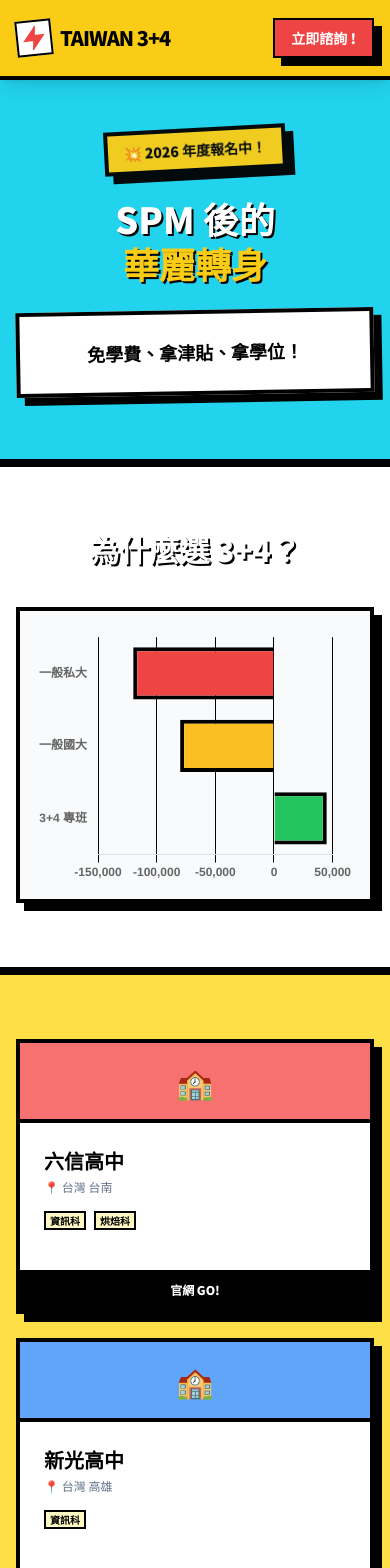
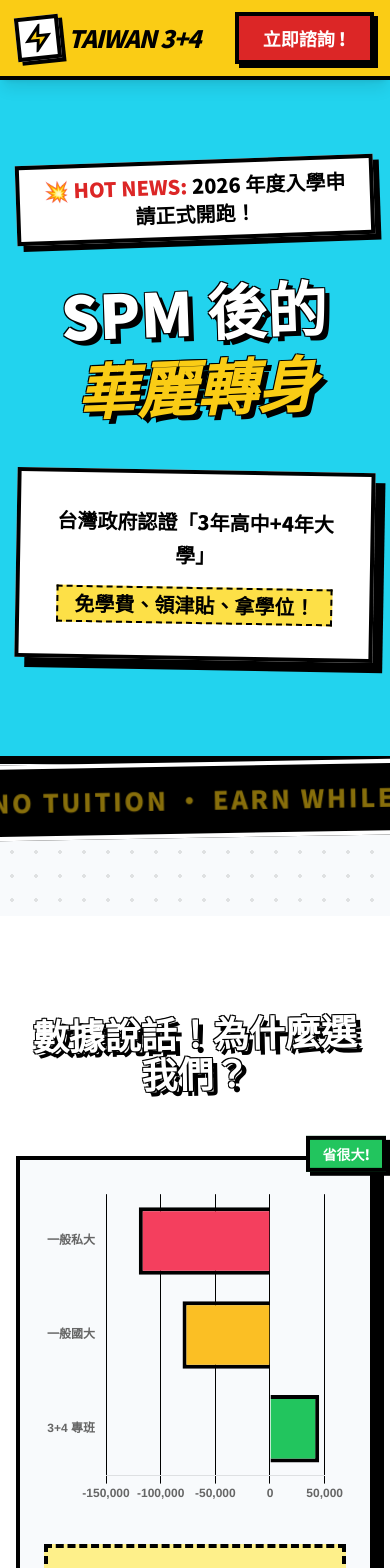
Before and after one commit to isaac0194/taiwan-3plus4-landing, a React (Vite) app: page / in a window 390 px wide. Shown: the top 1568 px of the page. Built offline with nearby package versions, Linux system fonts and the light colour scheme.

Commit message:
這樣可以了吧

```diff
--- a/src/App.jsx
+++ b/src/App.jsx
@@ -12,34 +12,47 @@ import { Bar } from 'react-chartjs-2';
 
 ChartJS.register(CategoryScale, LinearScale, BarElement, Title, Tooltip, Legend);
 
-// 自定義 SVG 圖示，避免依賴外部庫報錯
+// --- 視覺組件：純 SVG 圖示 (避免外部庫依賴錯誤) ---
 const IconZap = () => (
-  <svg width="24" height="24" viewBox="0 0 24 24" fill="none" stroke="currentColor" strokeWidth="2" className="text-red-500 fill-red-500"><polygon points="13 2 3 14 12 14 11 22 21 10 12 10 13 2"/></svg>
+  <svg width="28" height="28" viewBox="0 0 24 24" fill="none" stroke="black" strokeWidth="2.5" className="text-red-500 fill-yellow-400"><polygon points="13 2 3 14 12 14 11 22 21 10 12 10 13 2"/></svg>
 );
 const IconChevron = ({ isOpen }) => (
-  <svg width="20" height="20" viewBox="0 0 24 24" fill="none" stroke="currentColor" strokeWidth="2" className={`transition-transform ${isOpen ? 'rotate-180' : ''}`}><path d="M19 9l-7 7-7-7" /></svg>
+  <svg width="24" height="24" viewBox="0 0 24 24" fill="none" stroke="black" strokeWidth="3" className={`transition-transform duration-300 ${isOpen ? 'rotate-180' : ''}`}><path d="M19 9l-7 7-7-7" /></svg>
+);
+const Badge = ({ text, color = "bg-red-500" }) => (
+  <div className={`absolute -top-4 -right-4 ${color} text-white font-black px-3 py-1 border-4 border-black shadow-[4px_4px_0px_0px_rgba(0,0,0,1)] -rotate-12 z-10 text-sm animate-bounce`}>
+    {text}
+  </div>
 );
 
 export default function App() {
   useEffect(() => {
     const link = document.createElement('link');
+    // 修正：純字串網址，無括號
     link.href = 'https://fonts.googleapis.com/css2?family=Bangers&family=Noto+Sans+TC:wght@700;900&display=swap';
     link.rel = 'stylesheet';
     document.head.appendChild(link);
   }, []);
 
   return (
-    <div className="min-h-screen text-black comic-bg overflow-x-hidden" style={{ fontFamily: "'Noto Sans TC', sans-serif" }}>
+    <div className="min-h-screen text-black bg-[#f8fafc] overflow-x-hidden selection:bg-yellow-300" style={{ fontFamily: "'Noto Sans TC', sans-serif", backgroundImage: 'radial-gradient(rgba(0,0,0,0.1) 2px, transparent 2px)', backgroundSize: '24px 24px' }}>
       <style>{`
-        .comic-bg { background-color: #f8fafc; background-image: radial-gradient(#cbd5e1 2px, transparent 2px); background-size: 20px 20px; }
-        .comic-shadow { box-shadow: 8px 8px 0px 0px rgba(0,0,0,1); }
+        .comic-shadow { box-shadow: 10px 10px 0px 0px rgba(0,0,0,1); }
         .comic-border { border: 4px solid #000; }
-        .text-stroke { color: white; text-shadow: 4px 4px 0 #000, -1px -1px 0 #000, 1px -1px 0 #000, -1px 1px 0 #000, 1px 1px 0 #000; }
-        .halftone-bg { background-image: radial-gradient(rgba(0,0,0,0.1) 15%, transparent 16%); background-size: 8px 8px; }
-        @media (max-width: 640px) { .text-stroke { text-shadow: 2px 2px 0 #000; } }
+        .text-stroke { color: white; text-shadow: 5px 5px 0 #000, -1px -1px 0 #000, 1px -1px 0 #000, -1px 1px 0 #000, 1px 1px 0 #000; }
+        .halftone-bg { background-image: radial-gradient(rgba(0,0,0,0.2) 15%, transparent 16%); background-size: 6px 6px; }
       `}</style>
+
       <Navbar />
       <HeroSection />
+
+      <div className="bg-black py-4 -rotate-1 scale-105 mb-20 overflow-hidden whitespace-nowrap border-y-4 border-white">
+        <div className="text-yellow-400 font-black text-2xl tracking-widest inline-block animate-pulse">
+           NO TUITION • EARN WHILE YOU LEARN • 2026 ENROLLING NOW •
+           NO TUITION • EARN WHILE YOU LEARN • 2026 ENROLLING NOW •
+        </div>
+      </div>
+
       <FinanceSection />
       <SchoolsSection />
       <TimelineSection />
@@ -54,10 +67,10 @@ function Navbar() {
     <nav className="fixed top-0 left-0 right-0 bg-yellow-400 border-b-4 border-black z-50 h-20 flex items-center shadow-lg">
       <div className="max-w-7xl mx-auto px-4 sm:px-6 w-full flex justify-between items-center">
         <div className="flex items-center gap-2">
-          <div className="bg-white border-2 border-black p-1 transform -rotate-6"><IconZap /></div>
-          <span className="font-black text-xl sm:text-2xl tracking-tighter">TAIWAN 3+4</span>
+          <div className="bg-white border-4 border-black p-1 shadow-[4px_4px_0px_0px_rgba(0,0,0,1)] transform -rotate-6"><IconZap /></div>
+          <span className="font-black text-2xl sm:text-3xl tracking-tighter italic">TAIWAN 3+4</span>
         </div>
-        <a href="#contact" className="bg-red-500 text-white border-2 sm:border-4 border-black px-4 py-2 font-black text-sm comic-shadow hover:translate-x-1 hover:translate-y-1 transition-all">立即諮詢 !</a>
+        <a href="#contact" className="bg-red-600 text-white border-4 border-black px-6 py-2 font-black text-lg shadow-[4px_4px_0px_0px_rgba(0,0,0,1)] hover:translate-x-1 hover:translate-y-1 transition-all active:scale-95">立即諮詢 !</a>
       </div>
     </nav>
   );
@@ -65,13 +78,18 @@ function Navbar() {
 
 function HeroSection() {
   return (
-    <section className="relative pt-32 pb-16 bg-cyan-400 border-b-8 border-black overflow-hidden px-4 text-center">
-      <div className="absolute inset-0 opacity-10 halftone-bg"></div>
+    <section className="relative pt-40 pb-24 bg-cyan-400 border-b-8 border-black overflow-hidden px-4 text-center">
+      <div className="absolute top-10 left-10 opacity-20 halftone-bg w-40 h-40 rounded-full"></div>
       <div className="relative z-10 max-w-5xl mx-auto">
-        <div className="inline-block bg-yellow-400 border-4 border-black px-4 py-2 text-sm font-black mb-6 comic-shadow transform -rotate-3 animate-pulse">💥 2026 年度報名中！</div>
-        <h1 className="text-4xl sm:text-6xl md:text-8xl font-black mb-6 leading-tight text-stroke uppercase">SPM 後的<br/><span className="text-yellow-400">華麗轉身</span></h1>
-        <div className="bg-white border-4 border-black comic-shadow p-6 sm:p-8 max-w-3xl mx-auto transform -rotate-1">
-          <p className="text-lg sm:text-3xl font-black leading-relaxed">免學費、拿津貼、拿學位！</p>
+        <div className="inline-block bg-white border-4 border-black px-6 py-2 text-xl font-black mb-8 shadow-[6px_6px_0px_0px_rgba(0,0,0,1)] transform -rotate-2">
+          💥 <span className="text-red-600">HOT NEWS:</span> 2026 年度入學申請正式開跑！
+        </div>
+        <h1 className="text-6xl sm:text-8xl md:text-9xl font-black leading-tight text-stroke uppercase transform -rotate-2 mb-12">SPM 後的<br/><span className="text-yellow-400 italic">華麗轉身</span></h1>
+        <div className="bg-white border-4 border-black comic-shadow p-8 max-w-3xl mx-auto transform rotate-1">
+          <p className="text-xl sm:text-3xl font-black leading-relaxed text-black">
+            台灣政府認證「3年高中+4年大學」<br/>
+            <span className="bg-yellow-300 px-4 inline-block mt-4 border-2 border-black border-dashed">免學費、領津貼、拿學位！</span>
+          </p>
         </div>
       </div>
     </section>
@@ -84,13 +102,19 @@ function FinanceSection() {
     plugins: { legend: { display: false }, tooltip: { backgroundColor: '#000' } },
     scales: { x: { grid: { color: '#000' }, ticks: { font: { weight: 'bold' } } }, y: { grid: { display: false }, ticks: { font: { weight: 'bold' } } } }
   };
-  const data = { labels: ['一般私大', '一般國大', '3+4 專班'], datasets: [{ data: [-120000, -80000, 45000], backgroundColor: ['#ef4444', '#fbbf24', '#22c55e'], borderColor: '#000', borderWidth: 4 }] };
+  const data = { labels: ['一般私大', '一般國大', '3+4 專班'], datasets: [{ data: [-120000, -80000, 45000], backgroundColor: ['#f43f5e', '#fbbf24', '#22c55e'], borderColor: '#000', borderWidth: 4 }] };
   return (
-    <section id="finance" className="py-16 border-b-8 border-black bg-white px-4">
+    <section id="finance" className="py-24 border-b-8 border-black bg-white px-4 relative">
       <div className="max-w-4xl mx-auto">
-        <h2 className="text-3xl font-black text-stroke mb-10 text-center uppercase">為什麼選 3+4？</h2>
-        <div className="bg-slate-50 border-4 border-black p-4 sm:p-8 comic-shadow relative">
-          <div className="h-64 sm:h-80 w-full"><Bar options={options} data={data} /></div>
+        <div className="mb-16 text-center">
+            <h2 className="text-4xl sm:text-6xl font-black text-stroke transform -rotate-1 uppercase">數據說話！為什麼選我們？</h2>
+        </div>
+        <div className="bg-slate-50 border-4 border-black p-6 sm:p-12 comic-shadow relative">
+          <Badge text="省很大!" color="bg-green-500" />
+          <div className="h-80 w-full"><Bar options={options} data={data} /></div>
+          <div className="mt-10 p-6 bg-yellow-200 border-4 border-black border-dashed font-black text-lg text-center">
+             💡 透過實習，畢業後可帶回約 <span className="text-red-600 text-2xl">RM 45,000</span> 的啟動金！
+          </div>
         </div>
       </div>
     </section>
@@ -99,27 +123,33 @@ function FinanceSection() {
 
 function SchoolsSection() {
   const schools = [
-    { name: "六信高中", loc: "台南", majors: ["資訊科", "烘焙科"], color: "bg-red-400", link: "https://www.lhvs.tn.edu.tw/" },
-    { name: "新光高中", loc: "高雄", majors: ["資訊科"], color: "bg-blue-400", link: "https://sg.sgshedu.tw/" },
-    { name: "育德工家", loc: "台南", majors: ["烘焙科", "餐飲科"], color: "bg-green-400", link: "https://sites.google.com/ytvs.tn.edu.tw/2024html/" },
-    { name: "華德工家", loc: "高雄", majors: ["資訊科", "烘焙科", "餐飲科"], color: "bg-purple-400", link: "https://www.hdvs.kh.edu.tw/" }
+    { name: "六信高中", loc: "台南", majors: ["資訊科", "烘焙科"], color: "bg-red-400", emoji: "🤖", badge: "百年名校" },
+    { name: "新光高中", loc: "高雄", majors: ["資訊科"], color: "bg-blue-400", emoji: "💻", badge: "設備新穎" },
+    { name: "育德工家", loc: "台南", majors: ["烘焙科", "餐飲科"], color: "bg-green-400", emoji: "🍞", badge: "就業保證" },
+    { name: "華德工家", loc: "高雄", majors: ["資訊科", "烘焙科", "餐飲科"], color: "bg-purple-400", emoji: "👨‍🍳", badge: "照顧第一" }
   ];
   return (
-    <section id="schools" className="py-16 bg-yellow-300 border-b-8 border-black px-4">
-      <div className="max-w-7xl mx-auto grid sm:grid-cols-2 lg:grid-cols-4 gap-6">
+    <section id="schools" className="py-24 bg-yellow-300 border-b-8 border-black px-4 relative">
+      <div className="max-w-7xl mx-auto">
+        <h2 className="text-4xl sm:text-6xl font-black bg-black text-white border-4 border-white inline-block px-8 py-4 comic-shadow transform rotate-1 uppercase mb-16">精選名校</h2>
+        <div className="grid sm:grid-cols-2 lg:grid-cols-4 gap-10">
           {schools.map((s, i) => (
-          <div key={i} className="bg-white border-4 border-black comic-shadow flex flex-col h-full transform hover:-translate-y-2 transition-transform">
-            <div className={`h-20 ${s.color} border-b-4 border-black flex items-center justify-center text-3xl`}>🏫</div>
+            <div key={i} className="bg-white border-4 border-black comic-shadow flex flex-col h-full transform hover:-translate-y-4 hover:rotate-2 transition-all relative">
+              <Badge text={s.badge} color={s.color} />
+              <div className={`h-28 ${s.color} border-b-4 border-black flex items-center justify-center text-6xl`}>{s.emoji}</div>
               <div className="p-6 flex-grow">
-              <h3 className="font-black text-xl mb-1">{s.name}</h3>
-              <p className="text-xs text-slate-500 mb-4">📍 台灣 {s.loc}</p>
-              <div className="flex flex-wrap gap-2 mb-4">
-                {s.majors.map((m, j) => <span key={j} className="text-[10px] font-black bg-yellow-100 border-2 border-black px-1">{m}</span>)}
+                <h3 className="font-black text-2xl mb-1 text-black">{s.name}</h3>
+                <p className="font-bold text-sm text-slate-500 mb-6">📍 台灣 {s.loc}</p>
+                <div className="space-y-2 mb-6">
+                  {s.majors.map((m, j) => (
+                    <span key={j} className="inline-block w-full text-center font-black bg-slate-100 border-2 border-black py-1 text-sm hover:bg-yellow-200 transition-colors">#{m}</span>
+                  ))}
                 </div>
               </div>
-            <a href={s.link} target="_blank" rel="noopener noreferrer" className="bg-black text-white text-center py-3 font-black uppercase text-xs">官網 GO!</a>
+              <a href="https://wa.me/639989195808" className="bg-black text-white text-center py-4 font-black uppercase text-sm hover:bg-red-600 transition-colors">瞭解詳細 ➔</a>
             </div>
           ))}
+        </div>
       </div>
     </section>
   );
@@ -128,26 +158,38 @@ function SchoolsSection() {
 function TimelineSection() {
   const [active, setActive] = useState(0);
   const steps = [
-    { date: "12-01月", title: "截止報名", desc: "1月31日全國截止。SPM可先提預估成績。", color: "bg-yellow-400" },
-    { date: "02月", title: "文件初審", desc: "留意Email通知補件。確保護照效期。", color: "bg-cyan-400" },
-    { date: "03月", title: "入學面試", desc: "各校安排視訊。重在展現學習熱誠。", color: "bg-pink-400" },
-    { date: "05月", title: "錄取公告", desc: "預計下旬公告。收到紙本錄取通知。", color: "bg-yellow-400" },
-    { date: "06月", title: "學歷驗證", desc: "辦理TECO認證。舉辦行前說明會。", color: "bg-cyan-400" },
-    { date: "08月", title: "赴台啟航", desc: "中下旬統一抵台。展開新生訓練。", color: "bg-green-400" }
+    { date: "12 - 01月", title: "最後衝刺與截止報名", tasks: "完成線上系統填寫，確認掃描文件清晰。", remind: "2026年1月31日為全國統一截止日。", point: "SPM 考生可先提交預估成績卡位。", color: "bg-yellow-400" },
+    { date: "02月", title: "文件初審與補件期", tasks: "留意 Email 通知，補齊不全文件。", remind: "確保護照效期超過 6 個月。", point: "定期檢查垃圾信箱避免錯過通知。", color: "bg-cyan-400" },
+    { date: "03月", title: "入學面試 (各校安排)", tasks: "準備視訊面試，展現學習意願。", remind: "重點在於表達團隊合作與心理建設。", point: "穿著整齊校服或正裝展現態度。", color: "bg-pink-400" },
+    { date: "04月", title: "資格複審與確認", tasks: "官方進行最終身分與學歷審查。", remind: "此階段為後台作業，保持通訊暢通。", point: "學歷文件若有更新應主動補交。", color: "bg-green-400" },
+    { date: "05月", title: "錄取公告與榜單確認", tasks: "5月下旬公告正式名單。", remind: "將收到正式的「錄取通知書」。", point: "錄取通知書是辦理簽證必備文件。", color: "bg-yellow-400" },
+    { date: "06月", title: "學歷驗證與說明會", tasks: "辦理馬國外交部與 TECO 認證。", remind: "舉辦行前說明會，確認費用與行程。", point: "程序繁瑣建議收到通知後即刻預約。", color: "bg-cyan-400" },
+    { date: "07月", title: "辦理簽證與打包", tasks: "申請台灣居留簽證 (Visa)。", remind: "依照學校安排之批次訂購機票。", point: "打包清單包含常備藥與家鄉零食。", color: "bg-pink-400" },
+    { date: "08月", title: "赴台啟航與輔導", tasks: "8月中下旬統一搭機赴台。", remind: "入境體檢並參與新生生活輔導週。", point: "正式告別家人，迎接獨立生活。", color: "bg-green-400" },
+    { date: "09月", title: "正式開學與訓練", tasks: "進入高職階段學習，開始技能訓練。", remind: "建立正確的工作倫理與態度。", point: "擴展在地交流，開啟 3+4 新生活。", color: "bg-slate-200" }
   ];
+
   return (
-    <section id="timeline" className="py-16 border-b-8 border-black bg-white px-4">
-      <div className="max-w-3xl mx-auto space-y-4">
-        <h2 className="text-3xl font-black text-stroke mb-10 text-center uppercase">招生行事曆</h2>
+    <section id="timeline" className="py-24 border-b-8 border-black bg-white px-4">
+      <div className="max-w-4xl mx-auto">
+        <h2 className="text-4xl sm:text-6xl font-black text-stroke mb-16 text-center uppercase">2026 招生行事曆</h2>
+        <div className="grid gap-6">
           {steps.map((step, i) => (
-          <div key={i} className="border-4 border-black comic-shadow">
-            <button onClick={() => setActive(i)} className={`w-full flex items-center justify-between p-4 font-black ${active === i ? step.color : 'bg-white'}`}>
-              <span>[{step.date}] {step.title}</span>
+            <div key={i} className={`border-4 border-black comic-shadow transform transition-all ${active === i ? 'translate-x-4 rotate-1' : ''}`}>
+              <button onClick={() => setActive(i)} className={`w-full flex items-center justify-between p-6 text-left font-black text-xl sm:text-2xl outline-none ${active === i ? step.color : 'bg-white'}`}>
+                <span className="flex items-center gap-4"><span className="bg-black text-white px-3 py-1 transform -skew-x-12 text-lg">{step.date}</span> {step.title}</span>
                 <IconChevron isOpen={active === i} />
               </button>
-            {active === i && <div className="p-4 border-t-4 border-black bg-white font-bold">{step.desc}</div>}
+              {active === i && (
+                <div className="p-8 border-t-4 border-black bg-white grid gap-4 text-lg">
+                  <p className="text-black"><strong>📝 關鍵任務：</strong>{step.tasks}</p>
+                  <p className="text-black"><strong>🔔 提醒：</strong>{step.remind}</p>
+                  <p className="text-black"><strong>🚩 重點：</strong>{step.point}</p>
+                </div>
+              )}
             </div>
           ))}
+        </div>
       </div>
     </section>
   );
@@ -155,20 +197,22 @@ function TimelineSection() {
 
 function ContactSection() {
   return (
-    <section id="contact" className="py-16 bg-white border-b-8 border-black px-4 text-center">
-      <h2 className="text-3xl font-black text-stroke mb-10 uppercase">聯繫代表</h2>
-      <div className="grid md:grid-cols-2 gap-8 max-w-4xl mx-auto">
-        <div className="bg-green-400 border-4 border-black p-6 comic-shadow">
-          <img src="https://i.imgur.com/YdXztNr.png" alt="WhatsApp" className="w-32 h-32 mx-auto border-4 border-black mb-4 bg-white" />
-          <h3 className="font-black text-lg">馬來西亞代表</h3>
-          <p className="font-black mb-4">+63 998 919 5808</p>
-          <a href="https://wa.me/639989195808" className="block bg-white border-4 border-black py-2 font-black">直接對話</a>
+    <section id="contact" className="py-24 bg-cyan-400 border-b-8 border-black halftone-bg px-4 text-center">
+      <div className="inline-block bg-white border-4 border-black p-8 comic-shadow mb-16 transform -rotate-1">
+        <h2 className="text-4xl sm:text-7xl font-black text-stroke uppercase">現在就聯繫代表！</h2>
       </div>
-        <div className="bg-blue-400 border-4 border-black p-6 comic-shadow">
-          <img src="https://i.imgur.com/QTAePgC.jpeg" alt="LINE" className="w-32 h-32 mx-auto border-4 border-black mb-4 bg-white" />
-          <h3 className="font-black text-lg">台灣校務處</h3>
-          <p className="font-black mb-4">+886 982 815 234</p>
-          <a href="https://line.me/R/ti/p/@+886982815234" className="block bg-[#06C755] text-white border-4 border-black py-2 font-black">加 LINE 好友</a>
+      <div className="grid md:grid-cols-2 gap-12 max-w-5xl mx-auto">
+        <div className="bg-green-400 border-4 border-black p-10 comic-shadow transform hover:rotate-2 transition-transform">
+          <img src="https://i.imgur.com/YdXztNr.png" alt="WhatsApp" className="w-48 h-48 mx-auto border-8 border-black mb-8 bg-white" />
+          <h3 className="text-3xl font-black mb-2 text-black underline decoration-4">駐馬代表</h3>
+          <p className="font-black bg-black text-white text-2xl inline-block px-4 py-1 mb-8">+63 998 919 5808</p>
+          <a href="https://wa.me/639989195808" className="block bg-white border-4 border-black py-4 font-black text-2xl hover:bg-yellow-400">點擊通話 💬</a>
+        </div>
+        <div className="bg-blue-400 border-4 border-black p-10 comic-shadow transform hover:-rotate-2 transition-transform">
+          <img src="https://i.imgur.com/QTAePgC.jpeg" alt="LINE" className="w-48 h-48 mx-auto border-8 border-black mb-8 bg-white" />
+          <h3 className="text-3xl font-black mb-2 text-black underline decoration-4">台校務辦公室</h3>
+          <p className="font-black bg-black text-white text-2xl inline-block px-4 py-1 mb-8">+886 982 815 234</p>
+          <a href="https://line.me/ti/p/~+886982815234" target="_blank" className="block bg-[#06C755] text-white border-4 border-black py-4 font-black text-2xl hover:bg-black transition-colors">加 LINE 好友 📱</a>
         </div>
       </div>
     </section>
@@ -177,9 +221,9 @@ function ContactSection() {
 
 function Footer() {
   return (
-    <footer className="bg-black text-white py-10 text-center border-t-8 border-yellow-400">
-      <h3 className="font-black text-xl text-yellow-400 mb-2">Taiwan 3+4 Project</h3>
-      <p className="text-[10px] text-gray-500 uppercase">&copy; 2026 ALL RIGHTS RESERVED.</p>
+    <footer className="bg-black text-white py-16 text-center border-t-8 border-yellow-400">
+      <h3 className="font-black text-4xl text-yellow-400 mb-6 italic tracking-tighter uppercase">TAIWAN 3+4 PROJECT</h3>
+      <p className="text-xs text-gray-500 uppercase font-black tracking-widest">&copy; 2026 ALL RIGHTS RESERVED.</p>
     </footer>
   );
 }
```
Lines whose indentation alone changed are shown as unchanged.
